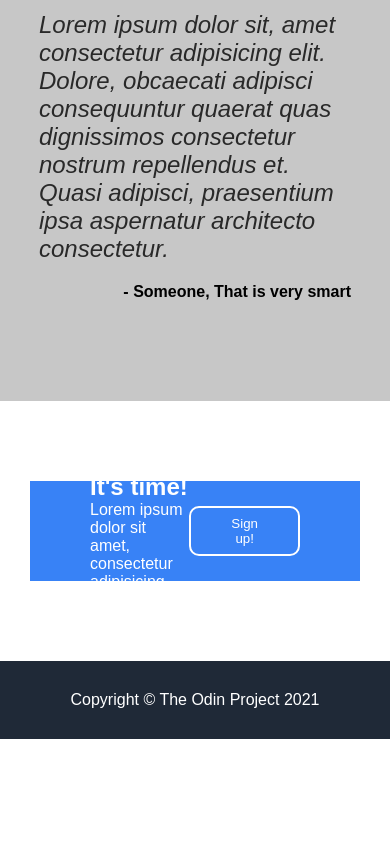
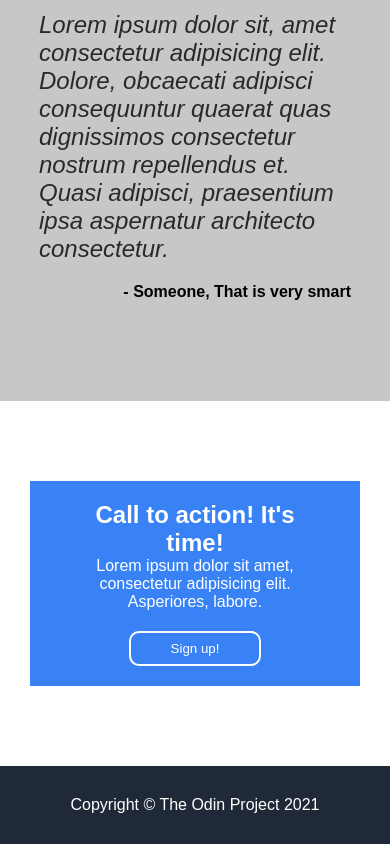
Before and after one commit to mateusznurzynski/odin-landing-page, a plain HTML site: page index.html in a window 390 px wide. Shown: the part 1263-2107 px from the top of the page. Before the commit the page ends 2002 px from the top, so only its background shows below. Drawn offline with Linux system fonts and the light colour scheme.

Commit message:
Make the sign up section responsive

```diff
--- a/style.css
+++ b/style.css
@@ -1,7 +1,14 @@
 * {
   margin: 0;
   padding: 0;
+}
+html {
   box-sizing: border-box;
+}
+*,
+*::after,
+*::before {
+  box-sizing: inherit;
 }
 body {
   font-family: Arial, Helvetica, sans-serif;
@@ -140,14 +147,15 @@ nav {
 .action {
   background-color: #3882f6;
   width: 100%;
-  height: 100px;
   color: white;
   padding: 20px 60px;
   display: flex;
   justify-content: space-between;
   align-items: center;
 }
-
+.action-button {
+  flex-shrink: 0;
+}
 .action-button button {
   border: 2px white solid;
   background-color: transparent;
@@ -176,3 +184,14 @@ footer {
     width: 100%;
   }
 }
+@media (max-width: 600px) {
+  .action {
+    flex-direction: column;
+    /* box-sizing: content-box; */
+    text-align: center;
+    gap: 20px;
+  }
+  .action-text {
+    /* margin-bottom: 20px; */
+  }
+}
```
